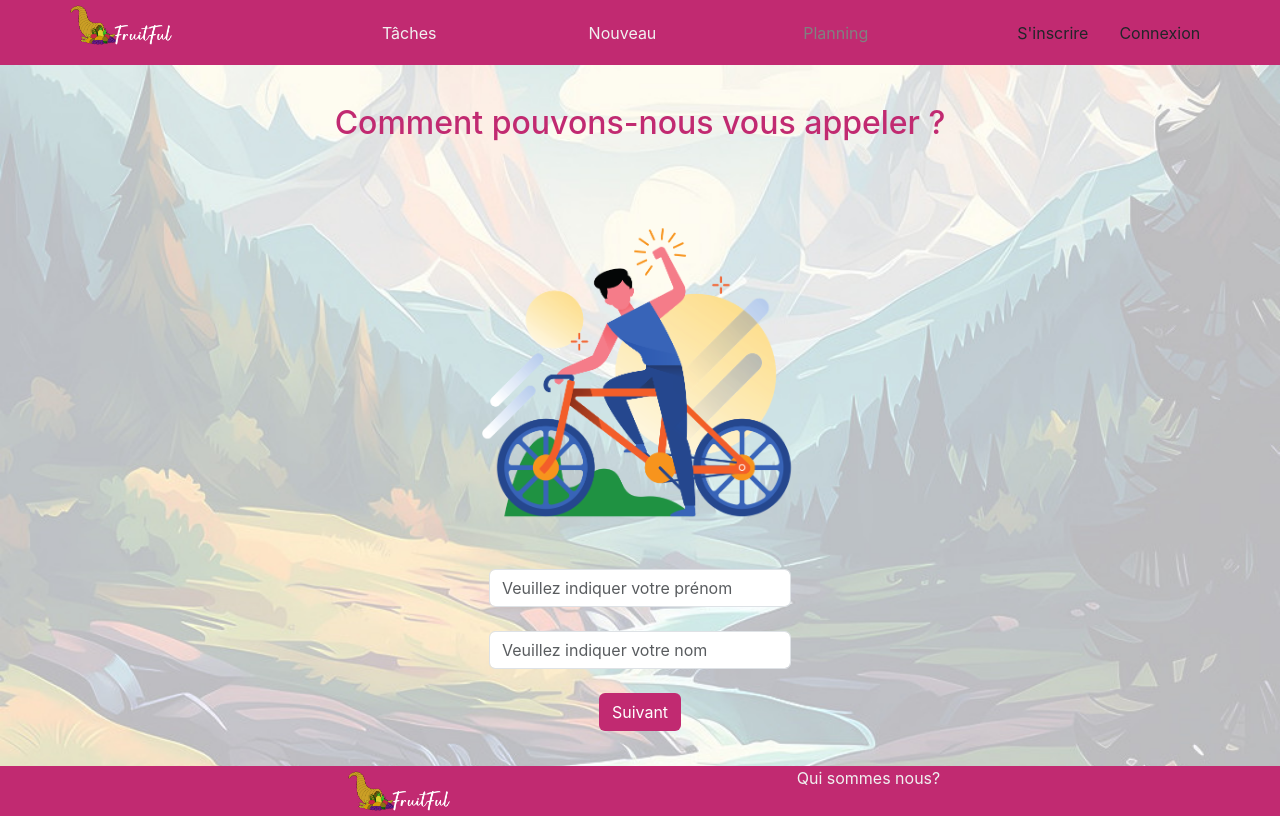
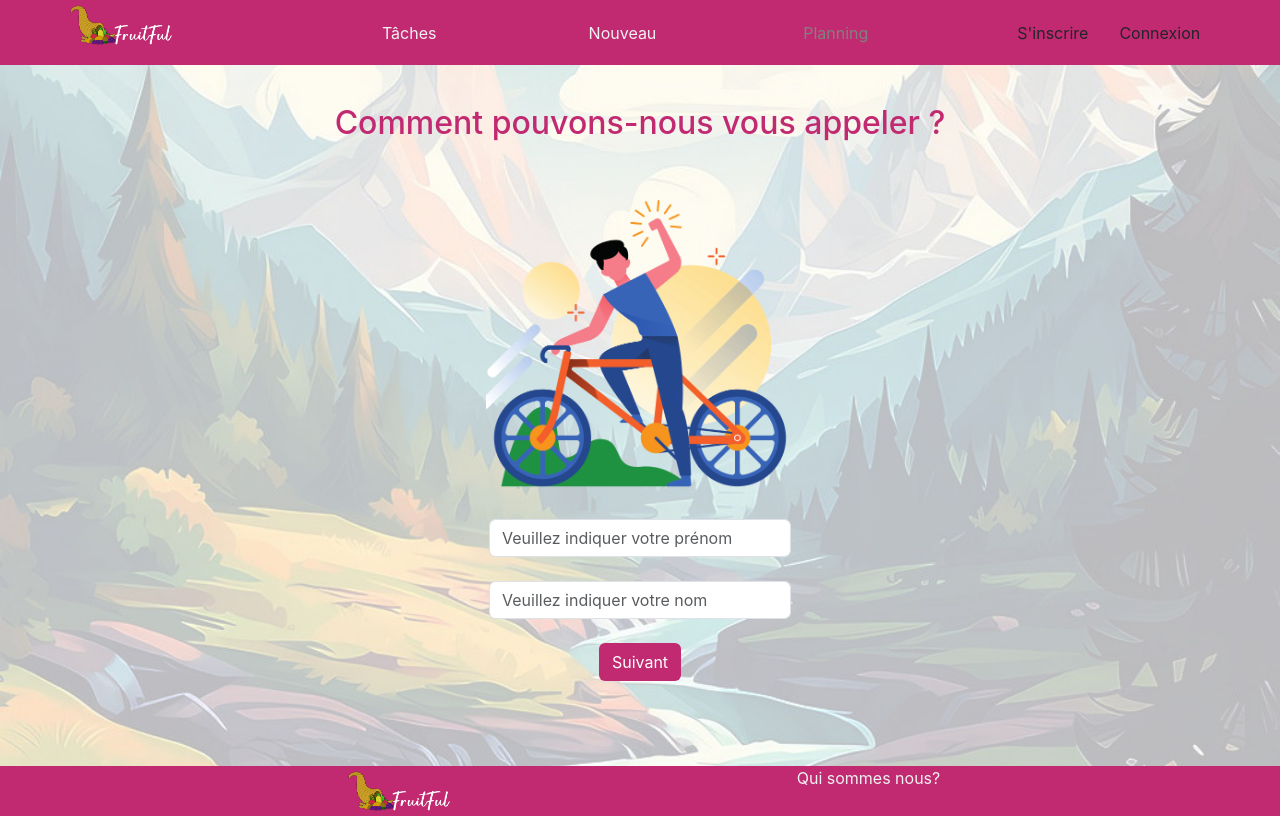
Before and after one commit to RomainVReco/fruitful-app, a React (Create React App) app: page /inscription in a window 1280 px wide. Built offline with nearby package versions, Linux system fonts and the light colour scheme.

Commit message:
Dans le parcours inscription, rectification taille images pour laisser plus de place à l'écran au footer

```diff
--- a/src/pages/public/Inscription.js
+++ b/src/pages/public/Inscription.js
@@ -48,14 +48,15 @@ export default function Inscription() {
       return;
     }
   };
-
+  //*********************************************************************************************************************************** */
   function AffichageImage() {
     return (
       <div>
-        <img src={velo} alt="Vélo" style={{ height: 400, padding: 50 }} />
+        <img src={velo} alt="Vélo" style={{ height: 350, padding: 30 }} />
       </div>
     );
   }
+  //*********************************************************************************************************************************** */
 
   return (
     <>
--- a/src/pages/public/Inscription2.js
+++ b/src/pages/public/Inscription2.js
@@ -52,7 +52,7 @@ export default function Inscription2() {
   function AffichageImage() {
     return (
       <div>
-        <img src={bebe} alt="Bébé" style={{ height: 400, padding: 50 }} />
+        <img src={bebe} alt="Bébé" style={{ height: 350, padding: 30 }} />
       </div>
     );
   }
--- a/src/pages/public/Inscription3.js
+++ b/src/pages/public/Inscription3.js
@@ -127,7 +127,7 @@ export default function Inscription3() {
   function AffichageImage() {
     return (
       <div>
-        <img src={contact} alt="Contact" style={{ height: 400, padding: 50 }} />
+        <img src={contact} alt="Contact" style={{ height: 350, padding: 30 }} />
       </div>
     );
   }
```
Also changed, not shown: src/assets/contact.png, src/assets/velo.png.
